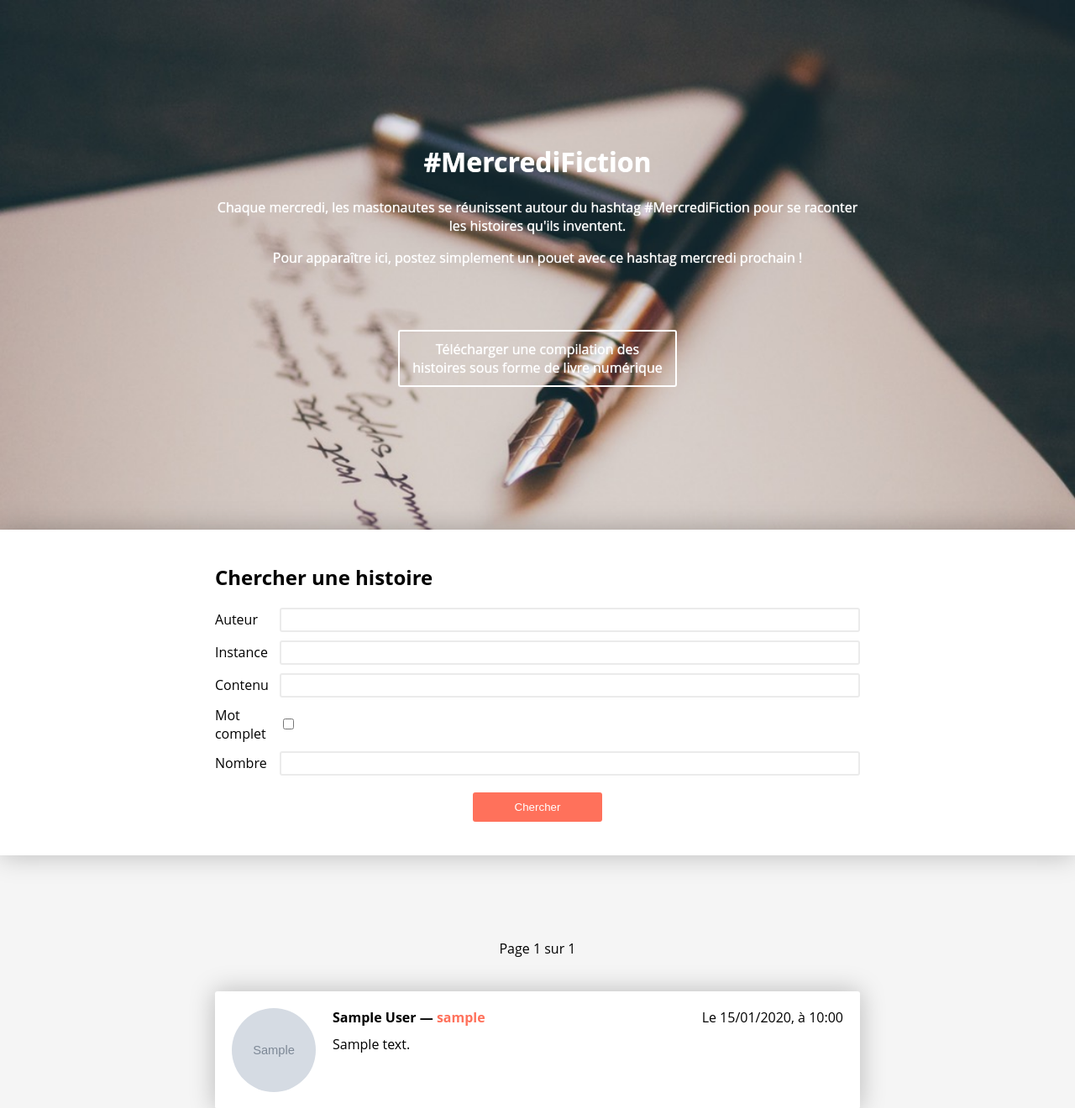
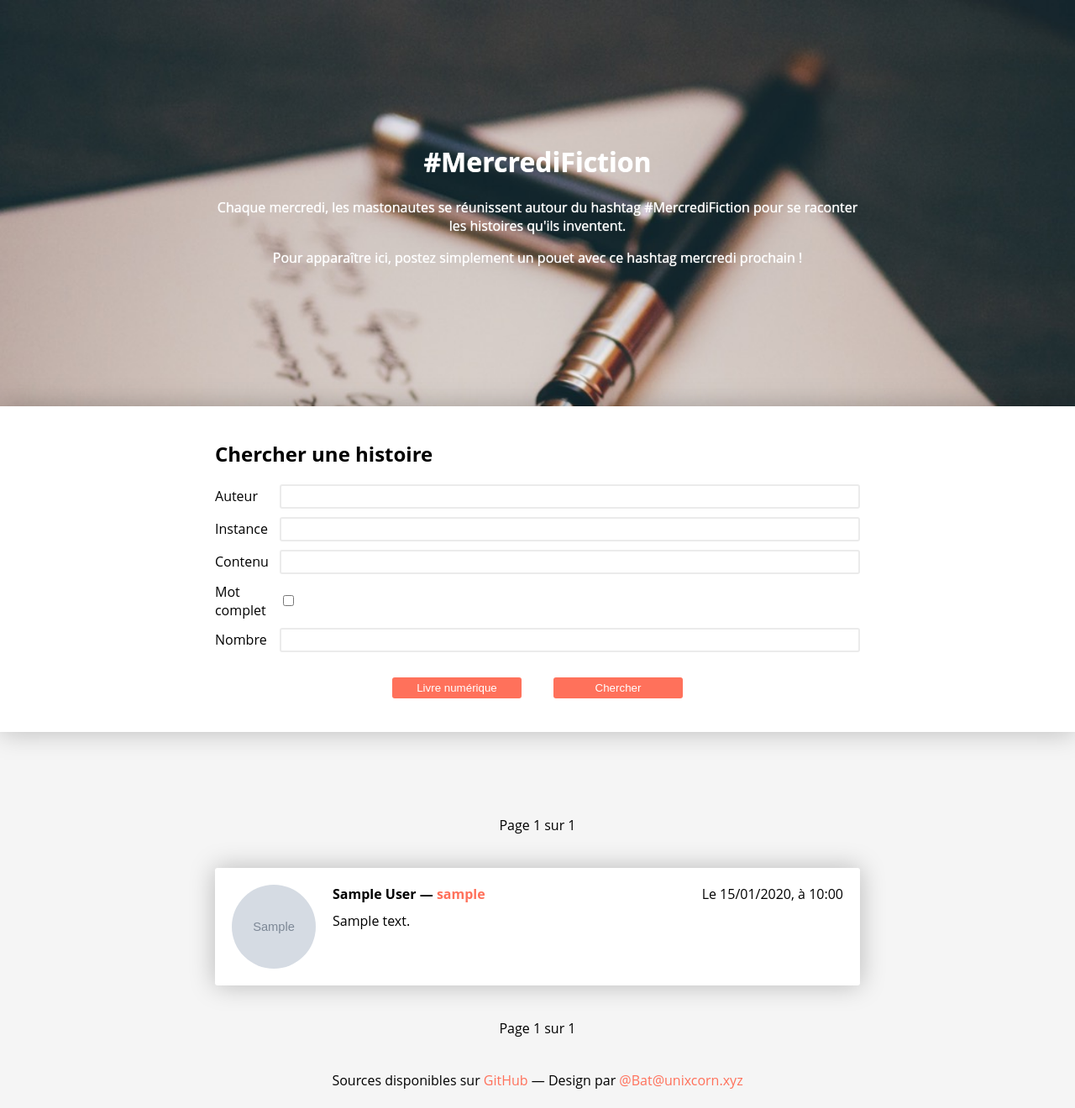
Before and after one commit to Meewan/MercrediFiction, a Flask app: template templates/index.html in a window 1280 px wide. Shown: the top 1320 px of the page at 84% size. After the commit the page ends 1297 px from the top, so only its background shows below. Run offline with Flask 2, Linux system fonts and the light colour scheme; tables that the repository leaves empty hold one stand-in row (values such as "Sample post"); the template is opened without the code that fills it: values that come from a table or form of the project are taken from there, most other values are stand-ins (such as "Sample title", 1, 10 or a date in 2020); grey boxes marked "Sample" are stand-in pictures.

Commit message:
finish epub integration in frontend

```diff
--- a/app.py
+++ b/app.py
@@ -106,7 +106,9 @@ def create_epub():
     epub_name = str(time()) + '.epub'
     epub_path = path.join(config.EPUB_DIRECTORY, epub_name)
     epub.write_epub(epub_path, book)
-    return send_from_directory(config.EPUB_DIRECTORY, epub_name)
+    response = send_from_directory(config.EPUB_DIRECTORY, epub_name)
+    response.headers['Content-Disposition'] = 'attachment;filename="mercredifiction.epub"'
+    return response
 
 
 def get_toots(offset=None, limit=None):
@@ -175,7 +177,7 @@ def get_accounts():
     joined_instance = False
 
     if request.args.get('author', None):
-        accounts = accounts.filter_by(username=request.args.get('author'))
+        accounts = accounts.filter(Account.username == request.args['author'])
 
     if request.args.get('instance', None):
         joined_instance = True
--- a/static/css/main.css
+++ b/static/css/main.css
@@ -40,7 +40,6 @@ form div input:not([type=checkbox]) {
 }
 
 .btn {
-  display: block;
   width: 20%;
   margin: 20px auto;
   padding: 10px;
@@ -48,10 +47,19 @@ form div input:not([type=checkbox]) {
   cursor: pointer;
 }
 
+.search-submit{
+  width:50%;
+  margin: auto;
+}
+
 .btn.colored {
   border: none;
   background: #ff715b;
   color: white;
+  width: 40%;
+  display: inline-block;
+  margin-left: 5%;
+  margin-right: 5%;
 }
 
 .btn.transparent {
--- a/templates/index.html
+++ b/templates/index.html
@@ -10,7 +10,6 @@
       <h1>#MercrediFiction</h1>
       <p>Chaque mercredi, les mastonautes se réunissent autour du hashtag #MercrediFiction pour se raconter les histoires qu'ils inventent.</p>
       <p>Pour apparaître ici, postez simplement un pouet avec ce hashtag mercredi prochain !</p>
-      <a class="btn transparent" href="/epub">Télécharger une compilation des histoires sous forme de livre numérique</a>
     </div>
     <form method="GET" action="/">
       <h2>Chercher une histoire</h2>
@@ -44,7 +43,10 @@
         <label for="limit">Nombre</label>
         <input type="number" name="limit" value="{{pagination.limit}}"/>
       </div>
-      <input class="btn colored" type="submit" value="Chercher">
+      <div class="search-submit">
+        <input class="btn colored" type="submit" name="epub" value="Livre numérique">
+        <input class="btn colored" type="submit" value="Chercher">
+      </div>
     </form>
   </header>
   <main>
```
